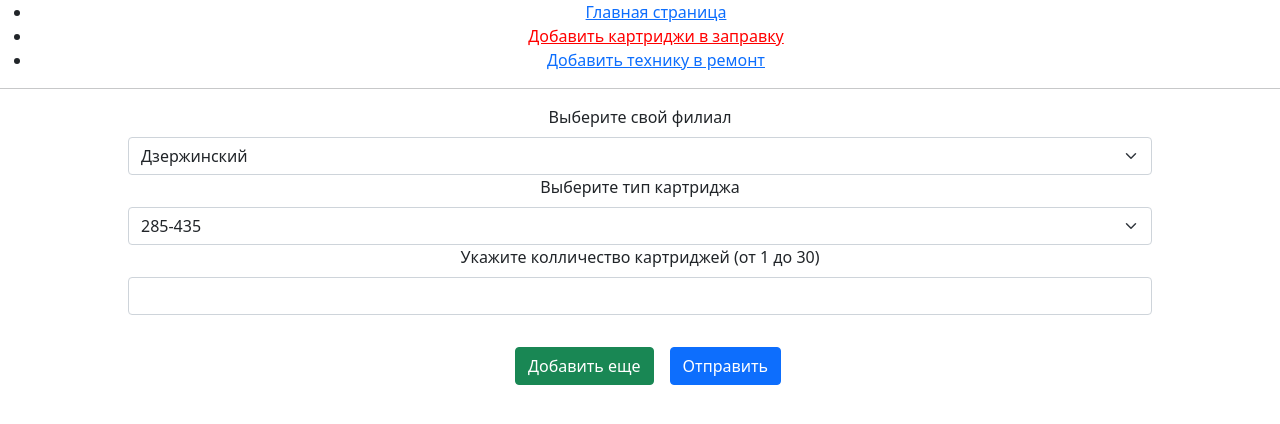
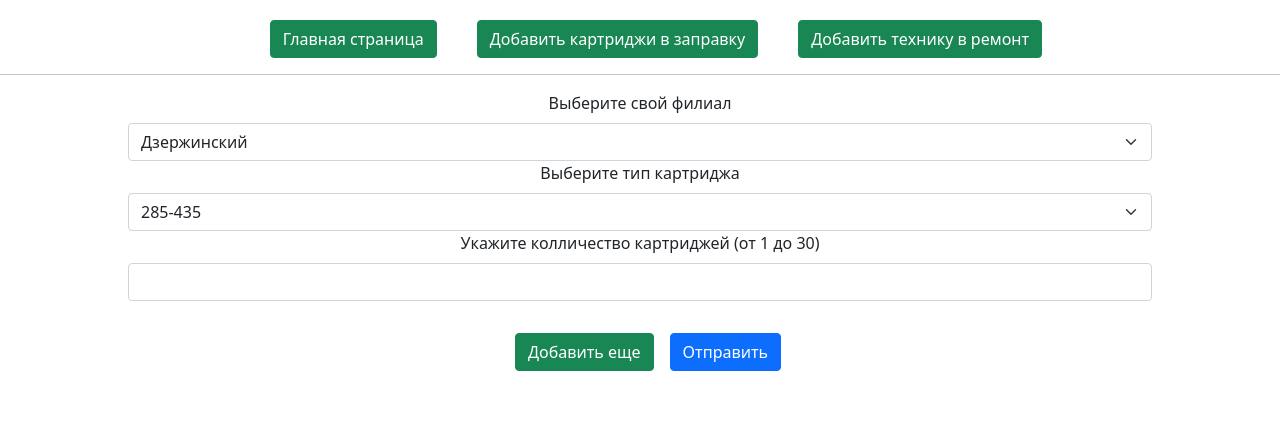
Before and after one commit to achabalov/cartridges, a React (Create React App) app: page /addFormCartridge in a window 1280 px wide. Shown: the top 424 px of the page. Built offline with nearby package versions, Linux system fonts and the light colour scheme.

Commit message:
commit at work 07.06

```diff
--- a/package.json
+++ b/package.json
@@ -14,6 +14,7 @@
     "react-router-dom": "^5.2.0",
     "react-scripts": "4.0.3",
     "redux": "^4.1.0",
+    "redux-devtools-extension": "^2.13.9",
     "redux-thunk": "^2.3.0",
     "web-vitals": "^1.1.2"
   },
--- a/src/App.js
+++ b/src/App.js
@@ -1,28 +1,39 @@
-import React from 'react';
-import './App.scss';
-import {Route, NavLink, Link} from 'react-router-dom';
-import { FormCartridge } from './components/Cartridges/FormCartridge';
+import React from "react";
+import "./App.scss";
+import { Route, NavLink } from "react-router-dom";
+import { FormCartridge } from "./components/Cartridges/FormCartridge";
+import Equipment from "./components/Equipment/Equipment";
 
 function App() {
   return (
     <div className="App">
-      <nav>
-        <ul >
-        <li>
-            <NavLink to='/' exact activeClassName='activeLink link'>Главная страница</NavLink>
-          </li>
-        <li>
-            <NavLink to='/addFormCartridge' activeClassName='activeLink link'>Добавить картриджи в заправку</NavLink>
+      <nav className="__nav">
+        <ul className="__nav__ul">
+          <li>
+            <NavLink to="/" exact activeClassName="activeLink link">
+              <button className="btn btn-success">Главная страница</button>
+            </NavLink>
           </li>
           <li>
-            <NavLink to='/addFormEquipment' activeClassName='activeLink link'>Добавить технику в ремонт</NavLink>
+            <NavLink to="/addFormCartridge" activeClassName="activeLink link">
+              <button className="btn btn-success">
+                Добавить картриджи в заправку
+              </button>
+            </NavLink>
+          </li>
+          <li>
+            <NavLink to="/addFormEquipment" activeClassName="activeLink link">
+              <button className="btn btn-success">
+                Добавить технику в ремонт
+              </button>
+            </NavLink>
           </li>
         </ul>
       </nav>
       <hr />
-      <Route path={'/'} exact render={()=> <h1>Home page</h1>}/>
-      <Route path={'/addFormCartridge'} exact component={FormCartridge} />
-      {/* <Route path={'/addFormEquipment'} exact component={}/> */}
+      <Route path={"/"} exact render={() => <h1>Home page</h1>} />
+      <Route path={"/addFormCartridge"} exact component={FormCartridge} />
+      <Route path={'/addFormEquipment'} exact component={Equipment}/>
     </div>
   );
 }
--- a/src/App.scss
+++ b/src/App.scss
@@ -1,10 +1,24 @@
 .App {
   text-align: center;
-}
 
-li {
+  .__nav__ul {
+    display: flex;
+    flex-flow: row wrap;
+    justify-content: center;
+    margin-top: 20px;
+    color: white;
+    font-size: 1.1rem;
+  }
 
-  a.activeLink {
-    color: red;
+  li {
+    list-style-type: none;
+    color: white;
+    margin: 0 20px;
+    a {
+      color: black;
+    }
+    a.activeLink {
+      color: white;
+    }
   }
 }
--- a/src/components/Cartridges/Cartridge.js
+++ b/src/components/Cartridges/Cartridge.js
@@ -0,0 +1,22 @@
+import React from "react";
+
+export default function Cartridge({ cartridge }) {
+  console.log(cartridge);
+  return (
+    <div key={Math.random() * 10}>
+      {cartridge.map((el) => {
+        {
+          if (el.branch !== "") {
+            return (
+              <>
+                <div>{el.branch !== '' ? el.branch : ''}</div>
+                <div>{el.model}</div>
+                <div>{el.count}</div>
+              </>
+            );
+          }
+        }
+      })}
+    </div>
+  );
+}
--- a/src/components/Cartridges/Cartridges.js
+++ b/src/components/Cartridges/Cartridges.js
@@ -0,0 +1,19 @@
+import React from 'react';
+import {useSelector} from 'react-redux';
+import Cartridge from './Cartridge';
+
+
+export default function Cartridges() {
+    const cartridges = useSelector(state => state.equipment.cartridges);
+    console.log(cartridges);
+    return (
+        <div>
+            {cartridges.map(cartridge => {
+                 cartridge.map(cart => {
+                    return <Cartridge cartridge={cart} key={Math.random() * 10} />
+                })
+                // return
+            })}
+        </div>
+    )
+}
--- a/src/components/Cartridges/FormCartridge.js
+++ b/src/components/Cartridges/FormCartridge.js
@@ -4,9 +4,10 @@ import { ADD_NEW_CARTRIDGE, NEW_TYPES_CARTRIDGE } from "../../redux/types";
 
 export function FormCartridge() {
 
-    const cartridge = useSelector(state => state.equipment.cartridge);
+    // const cartridge = useSelector(state => state.equipment.cartridge);
     const newT = useSelector(state => state.equipment.newTypeCartridge);
-
+    const addLoading = useSelector(state => state.equipment.addLoading);
+    console.log(addLoading);
     const dispatch = useDispatch();
     const [branch, setBranch] = useState('')
     const [model, setModel] = useState('')
@@ -45,14 +46,13 @@ export function FormCartridge() {
         } else {
             setCount(event.target.value);
         }
-
     }
 
   return (
     <form onSubmit={submitHandler} style={{width: '80%', margin: '0 auto'}}>
       <div className="mb-3">
           <label className='form-label'>Выберите свой филиал</label>
-      <select onChange={event => setBranch(event.target.value)} className='form-select'>
+      <select onChange={event => setBranch(event.target.value)} disabled={addLoading} className='form-select'>
             <option value='Дзержинский'>Дзержинский</option>
             <option value='Центральный'>Центральный</option>
             <option value='Ворошиловский'>Ворошиловский</option>
--- /dev/null
+++ b/src/components/Equipment/Equipment.js
@@ -0,0 +1,16 @@
+import React from 'react';
+import Cartridges from '../Cartridges/Cartridges'
+
+export default function Equipment() {
+
+    return (
+        <div className='Equipment'>
+            <div className='cartridges'>
+                <Cartridges />
+            </div>
+            <div className='Devices'>
+                {/* <Devices /> */}
+            </div>
+        </div>
+    )
+}
--- a/src/index.js
+++ b/src/index.js
@@ -8,12 +8,14 @@ import { BrowserRouter } from "react-router-dom";
 import { rootReducer } from "./redux/rootReducer";
 import reportWebVitals from "./reportWebVitals";
 
+// eslint-disable-next-line no-underscore-dangle
+let devTools = window.__REDUX_DEVTOOLS_EXTENSION__ &&
+window.__REDUX_DEVTOOLS_EXTENSION__();
+if (process.env.NODE_ENV === 'prod' || process.env.NODE_ENV === 'production') {
+    devTools = a => a;
+}
 const store = createStore(
-  rootReducer,
-  compose(
-    applyMiddleware(thunk),
-    window.__REDUX_DEVTOOLS_EXTENSION__ && window.__REDUX_DEVTOOLS_EXTENSION__()
-  )
+  rootReducer, compose(applyMiddleware(thunk), devTools)
 );
 
 ReactDOM.render(
--- a/src/redux/reducerCartridges.js
+++ b/src/redux/reducerCartridges.js
@@ -3,7 +3,8 @@ import { NEW_TYPES_CARTRIDGE, ADD_NEW_CARTRIDGE } from "./types";
 const initialState = {
     cartridges: [],
     devices: [],
-    newTypeCartridge: []
+    newTypeCartridge: [],
+    addLoading: false,
 }
 
 export const reducerEquipment = (state = initialState, action) => {
@@ -12,13 +13,15 @@ export const reducerEquipment = (state = initialState, action) => {
             console.log('state');
             return {
                 ...state,
-                newTypeCartridge: [...state.newTypeCartridge, action.payload]
+                newTypeCartridge: [...state.newTypeCartridge, action.payload],
+                addLoading: true
             }
         case ADD_NEW_CARTRIDGE:
             return {
                 ...state,
                 cartridges: [...state.cartridges, action.payload],
-                newTypeCartridge: []
+                newTypeCartridge: [],
+                addLoading: false
             }
 
         default: return state;
```
Also changed, not shown: 1 other file (tests, documents, lock files or other folders).
